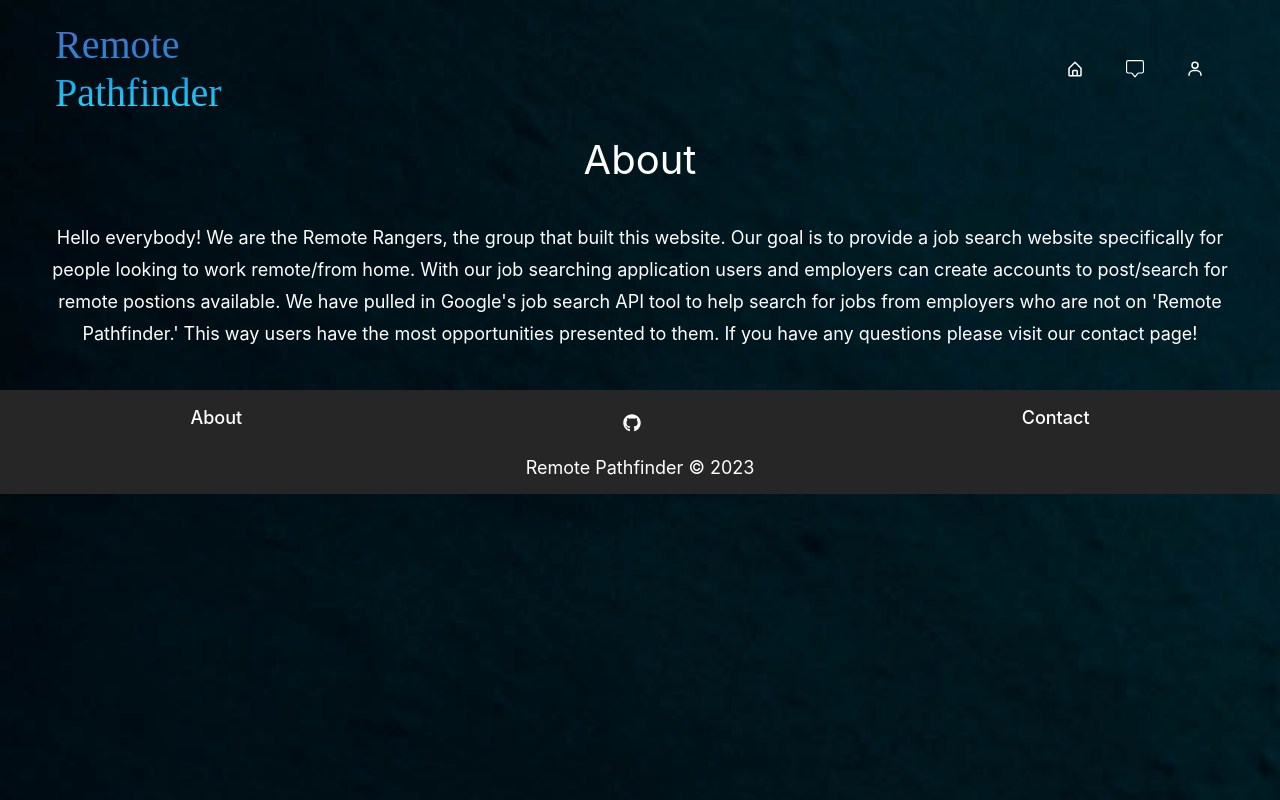
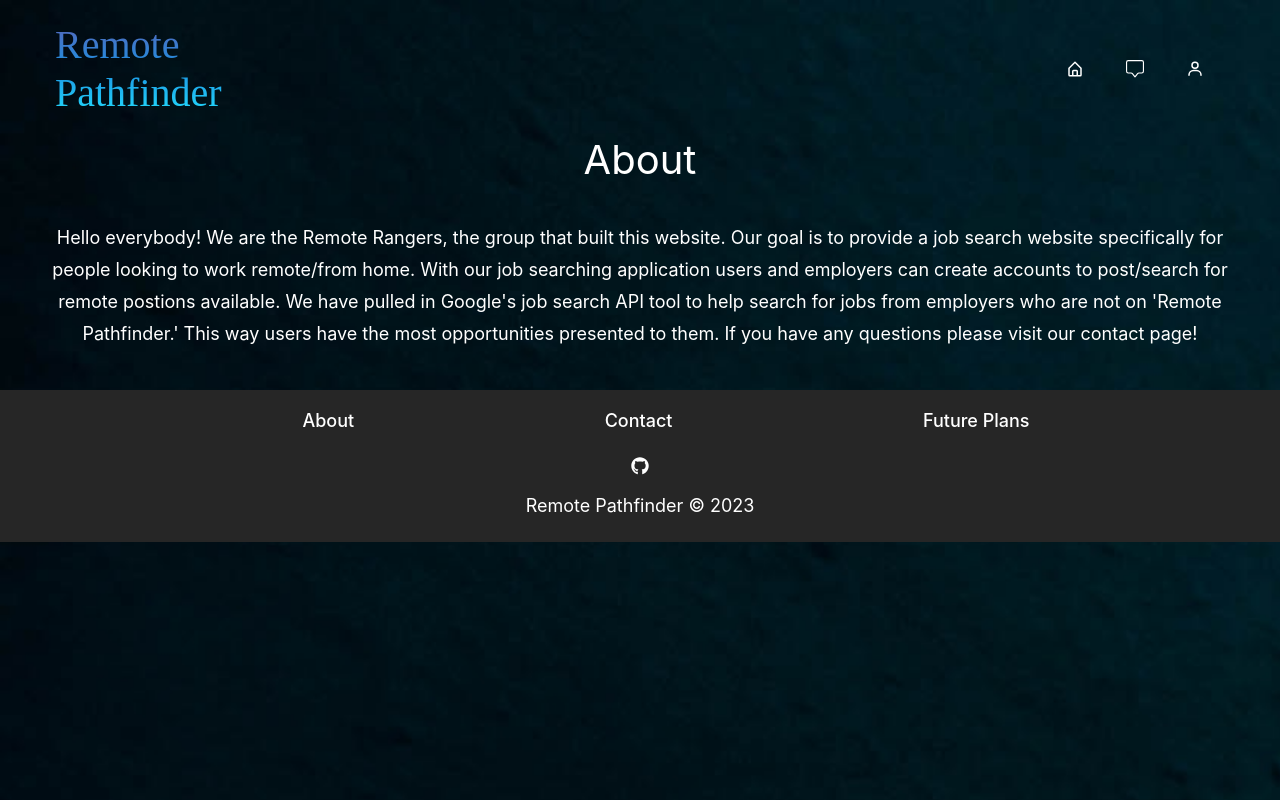
Before and after one commit to KingKonaTheFirst/Remote-Pathfinder, a React (Vite) app in the folder client/: page /about in a window 1280 px wide. Shown: the top 800 px of the page. Built offline with nearby package versions, Linux system fonts and the light colour scheme.

Commit message:
routed future plans page and added it to the footer

```diff
--- a/client/src/components/Footer.jsx
+++ b/client/src/components/Footer.jsx
@@ -10,13 +10,16 @@ const Footer = () => {
         <div>
           <Link className="link" to='/About'>About</Link>
         </div>
-        <div className="footer2">
-        <a className="link" href="https://github.com/KingKonaTheFirst/Remote-Pathfinder" target="_blank"><FaGithub /></a>
-        </div>
         <div>
         <Link className="link" to='/Contact'>Contact</Link>
         </div>
+        <div>
+        <Link className="link" to='/Plans'>Future Plans</Link>
+        </div>
       </div>
+      <div className="logo">
+        <a className="link" href="https://github.com/KingKonaTheFirst/Remote-Pathfinder" target="_blank"><FaGithub /></a>
+        </div>
 
       <h3 className="footer1">
         Remote Pathfinder &copy; 2023
--- a/client/src/index.css
+++ b/client/src/index.css
@@ -147,15 +147,15 @@ button:focus-visible {
   text-align: center;
   background-color: rgb(38, 38, 38);
   color: white;
-  padding-bottom: 5px;
+  padding-top: 15px;
+  padding-bottom: 10px;
 }
 
 .footer2 {
   display: flex;
-  justify-content: space-around;
-  text-align: center;
-  padding-top: 12px;
-  padding-bottom: 10px;
+  justify-content: space-evenly;
+  padding-left: 52px;
+
 }
 
 .link {
@@ -169,3 +169,9 @@ button:focus-visible {
 .heading {
   font-size: 40px;
 }
+
+.logo {
+  display: flex;
+  justify-content: center;
+  margin-top: 20px;
+}
```
